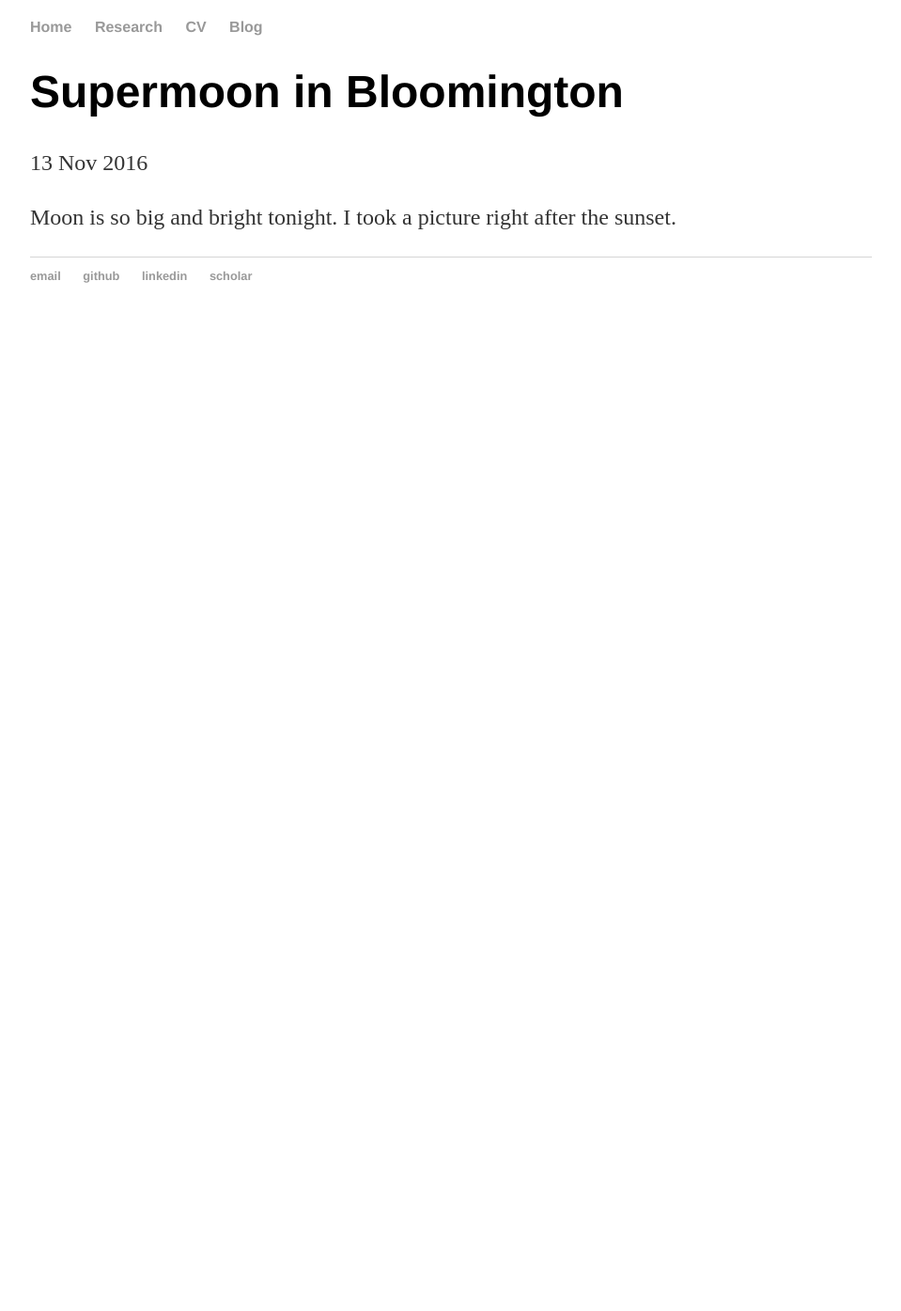
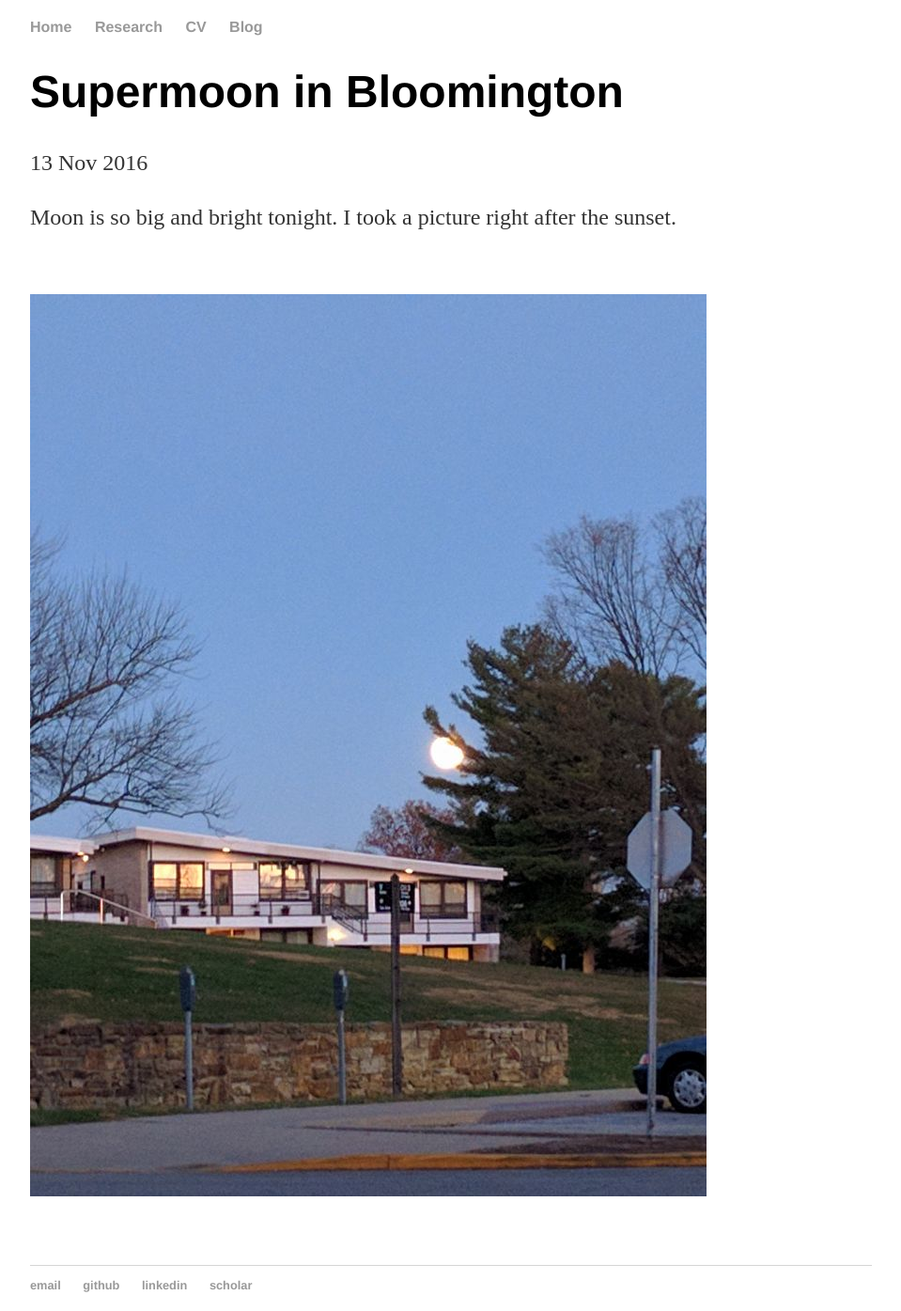
Before and after one commit to FTAsr/ftasr.github.io, a Jekyll site: the page built from _posts/2016-11-13-supermoon.md, in a window 1280 px wide. Shown: the whole page at 94% size, without its empty margins (160-1119 px from the left). Built offline with Jekyll 4.4.1, drawn with Linux system fonts in a browser that asks for light colours; before the commit the page ends 900 px from its top, so only the background shows below that.

Commit message:
blog post fix

```diff
--- a/_posts/2016-11-13-supermoon.md
+++ b/_posts/2016-11-13-supermoon.md
@@ -5,3 +5,5 @@ date: 2016-11-13
 ---
 
 Moon is so big and bright tonight. I took a picture right after the sunset.
+
+<img src="/photo/supermoon.jpg"  vspace="40">
```
